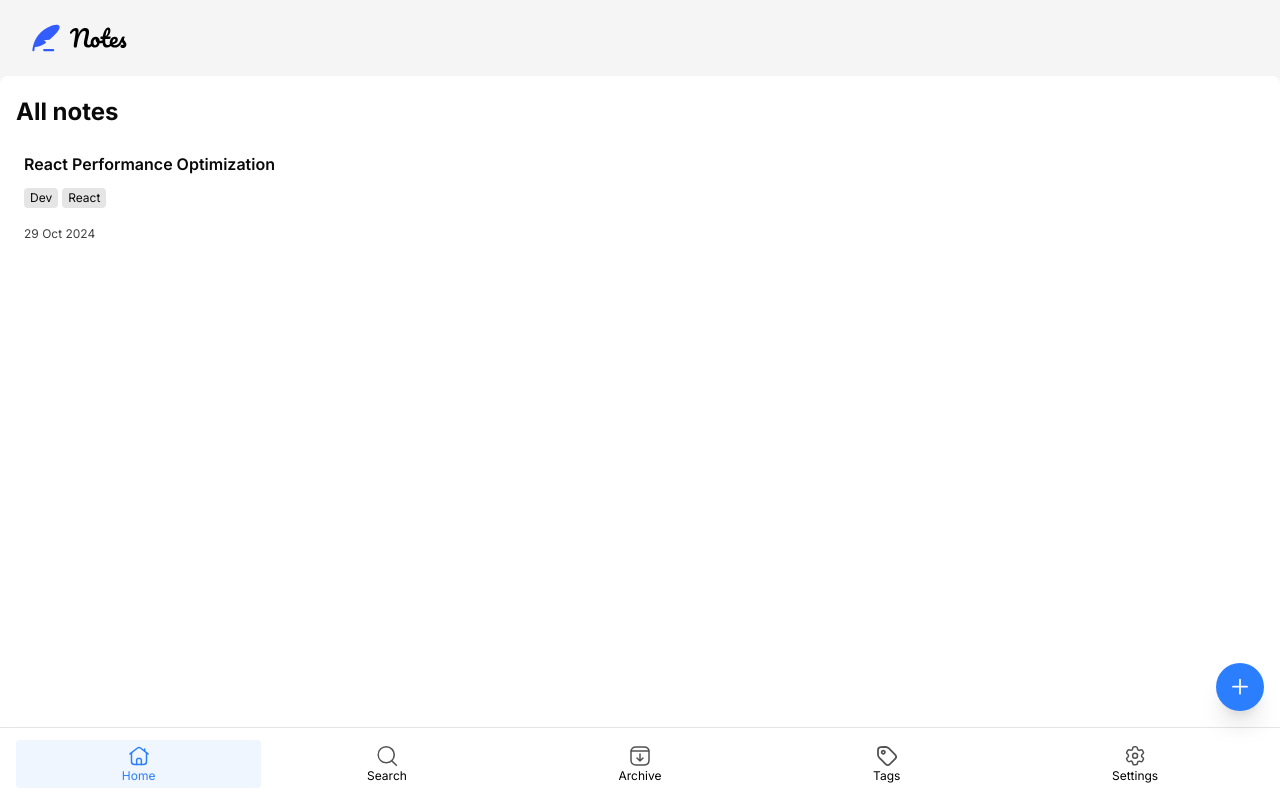
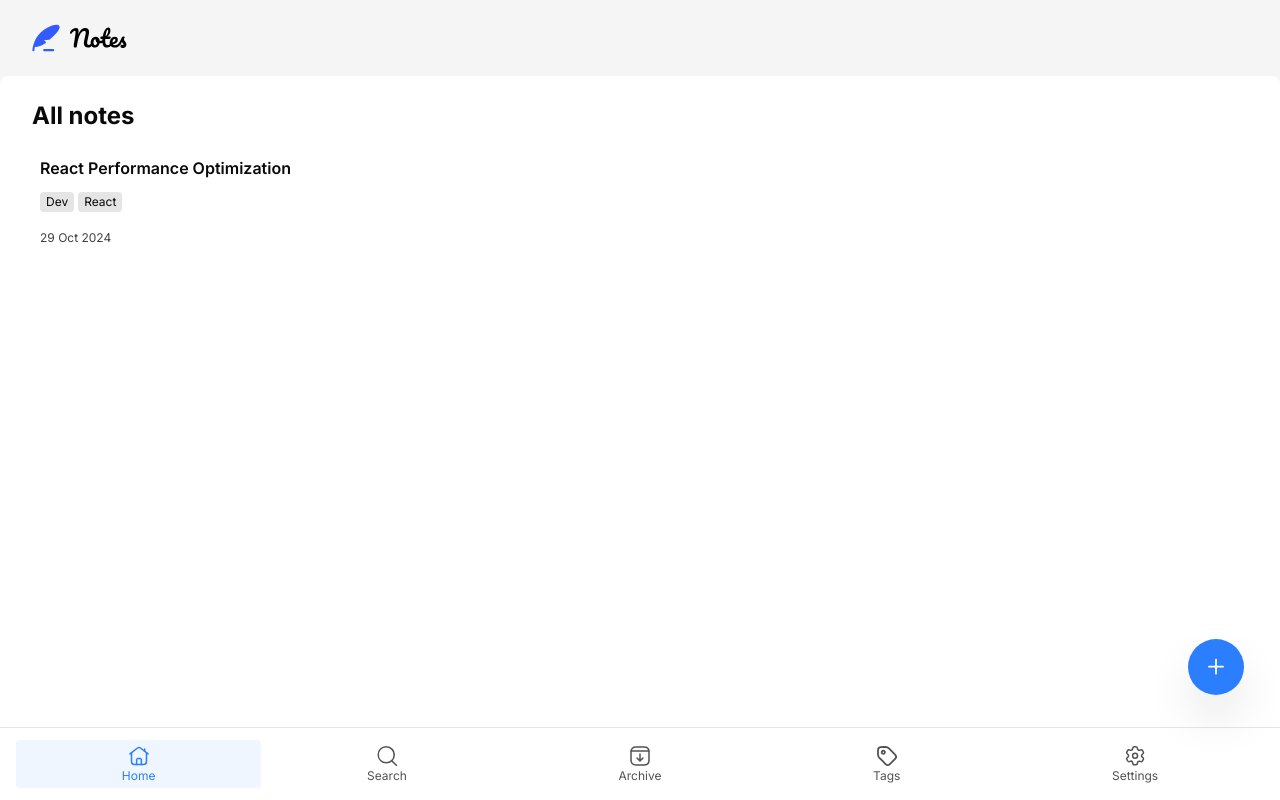
Before and after one commit to sarrietav-dev/notes, a Next.js app: page / in a window 1280 px wide. Built offline with nearby package versions, Linux system fonts and the light colour scheme.

Commit message:
add md styles

```diff
--- a/app/(app)/layout.tsx
+++ b/app/(app)/layout.tsx
@@ -38,7 +38,7 @@ export default function RootLayout({
             <IconLogo />
           </Link>
         </header>
-        <main className="bg-white rounded-t-lg px-4 py-5 grow flex flex-col relative">{children}</main>
+        <main className="bg-white rounded-t-lg px-4 py-5 md:px-8 md:py-6 grow flex flex-col relative">{children}</main>
         <footer className="sticky bottom-0">
           <Navigation />
         </footer>
--- a/app/(app)/page.tsx
+++ b/app/(app)/page.tsx
@@ -30,9 +30,9 @@ export default function AllNotes() {
       <Link
         href="/notes/new"
         aria-label="Create new note"
-        className="absolute z-10 bottom-4 shadow-xl right-4 rounded-full size-12 flex items-center justify-center bg-blue-500"
+        className="absolute z-10 bottom-4 shadow-2xl right-4 rounded-full size-12 md:size-14 flex items-center justify-center bg-blue-500 md:bottom-8 md:right-9"
       >
-        <IconPlus className="fill-white size-7" />
+        <IconPlus className="fill-white size-7 " />
       </Link>
     </>
   );
--- a/components/layout/navigation.tsx
+++ b/components/layout/navigation.tsx
@@ -64,7 +64,7 @@ export default function Navigation() {
                 aria-current={isActive ? "page" : undefined}
               >
                 <Icon isActive={isActive} />
-                <span className="hidden md:block text-xs">{name}</span>
+                <span className={cn("hidden md:block text-xs", isActive ? "text-blue-500" : "text-neutral-600 ")}>{name}</span>
                 <span className="sr-only md:hidden">{name}</span>
               </Link>
             </li>
```
